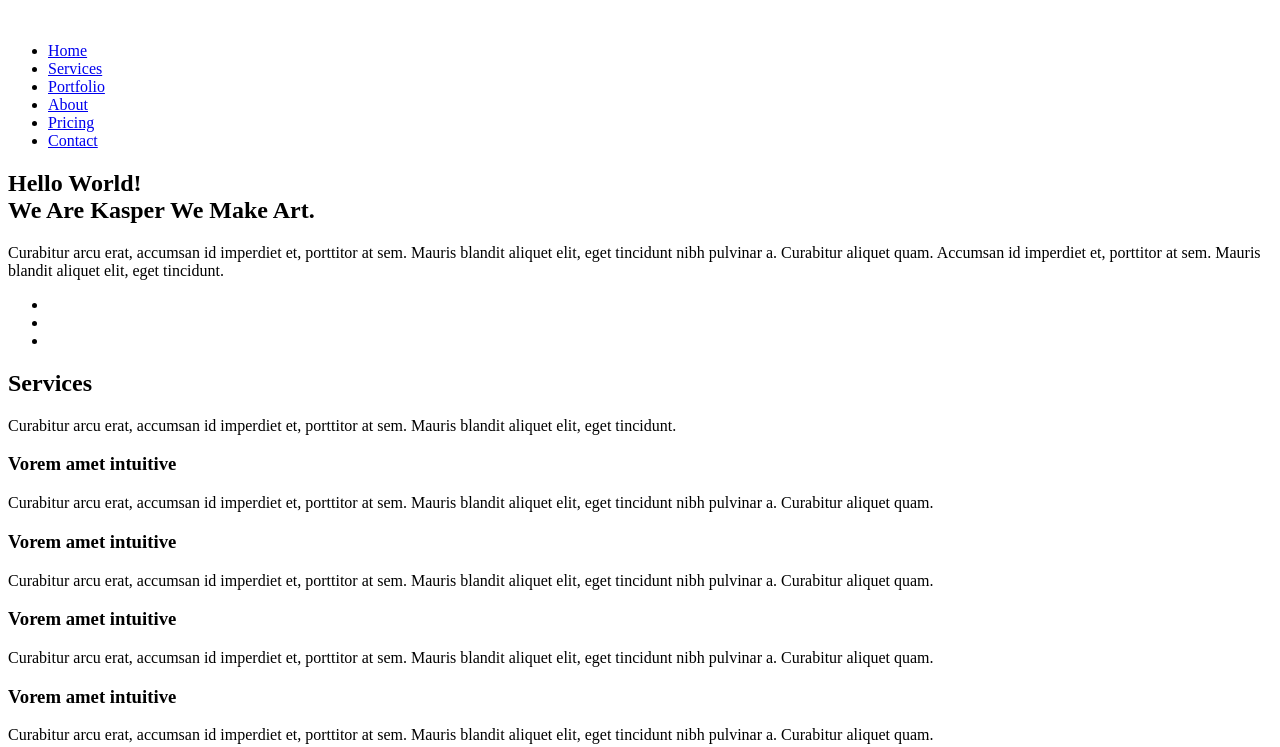
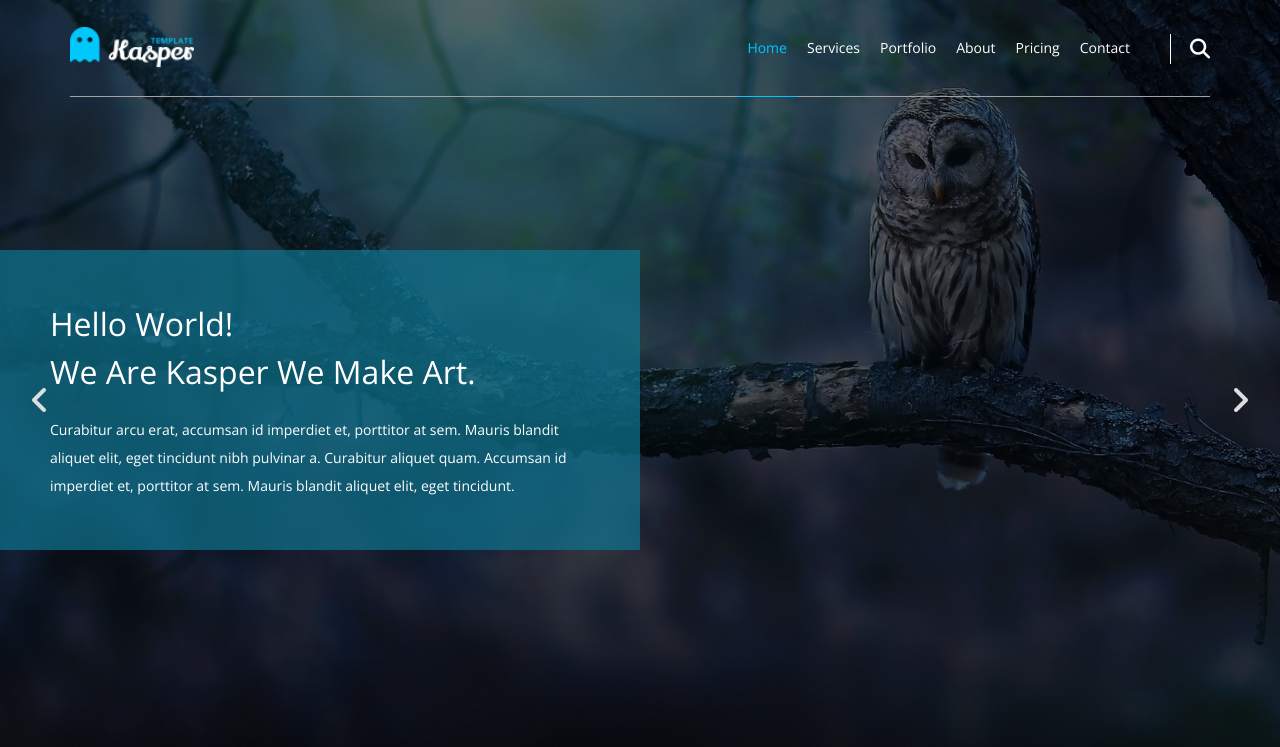
Before and after one commit to awahba00/HTML_AND_CSS_Template_Two, a plain HTML site: page index.html in a window 1280 px wide. Shown: the top 747 px of the page. Drawn offline with nearby package versions, Linux system fonts and the light colour scheme; the site is published under a folder, as on GitHub Pages, so addresses that start at the root find nothing.

Commit message:
editting ../css to /css

```diff
--- a/index.html
+++ b/index.html
@@ -4,9 +4,9 @@
   <meta charset="UTF-8">
   <meta name="viewport" content="width=device-width, initial-scale=1.0">
   <title>Kasper Templat Two</title>
-  <link rel="stylesheet" href="../css/normalize.css">
-  <link rel="stylesheet" href="../css/all.min.css">
-  <link rel="stylesheet" href="../css/kasper.css">
+  <link rel="stylesheet" href="css/normalize.css">
+  <link rel="stylesheet" href="css/all.min.css">
+  <link rel="stylesheet" href="css/kasper.css">
   <link rel="preconnect" href="https://fonts.googleapis.com">
 <link rel="preconnect" href="https://fonts.gstatic.com" crossorigin>
 <link href="https://fonts.googleapis.com/css2?family=Open+Sans:wght@400;700&display=swap" rel="stylesheet">
@@ -18,7 +18,7 @@
 <header>
   <div class="container">
     <a href="#" class="logo">
-      <img src="/images/logo.png" alt="">
+      <img src="images/logo.png" alt="">
     </a>
     <nav>
       <i class="fas fa-bars toggle-menu"></i>
```
